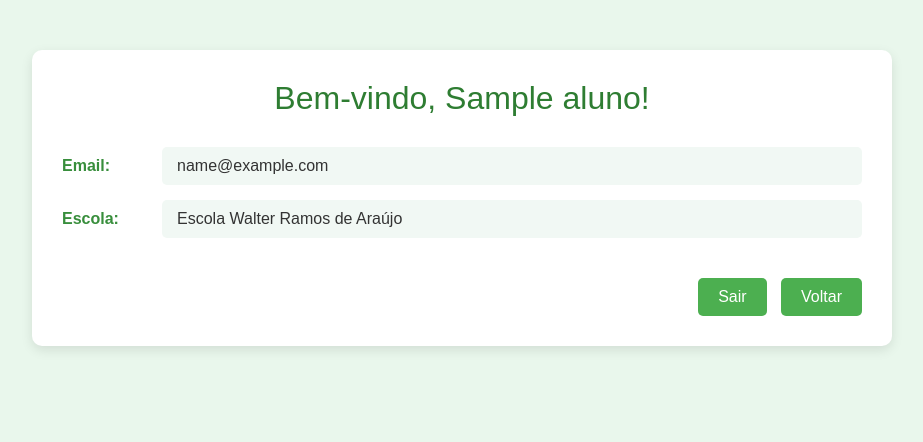
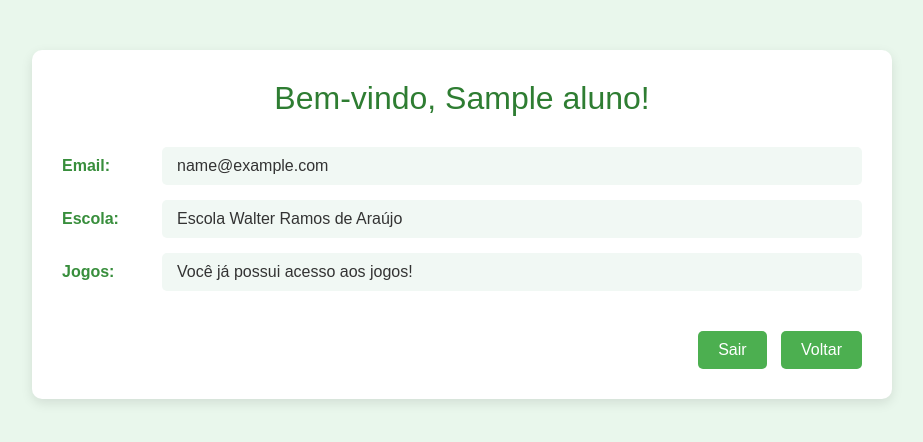
Before and after one commit to joaop064/apresentacao1, a PHP site: page /usuario.php in a window 1280 px wide. Shown: the top 442 px of the page, without its empty margins (178-1101 px from the left). Run offline with PHP 8.4, Linux system fonts and the light colour scheme; the visitor is signed in with stand-in values (Sample User, id 1); data comes from the database, SQL or seed files in the repository; tables that the repository leaves empty hold one stand-in row (values such as "Sample post").

Commit message:
Update usuario.php

```diff
--- a/eco scaling/usuario.php
+++ b/eco scaling/usuario.php
@@ -1,6 +1,5 @@
 <?php
 session_start();
-
 
 if ($_SERVER["REQUEST_METHOD"] === "POST") {
     if (isset($_POST['retornar']) && $_POST['retornar'] === 'retornar') {
@@ -23,6 +22,9 @@ $result = $conexao->query($sql);
 if ($result->num_rows == 1) {
     $usuario = $result->fetch_assoc();
 
+    // Verifica se o aluno comprou os jogos
+    $comprouJogos = $usuario['comprou_jogos'] == 1;
+
     // Buscar nome da escola
     $escola_id = $usuario['escola_id'];
     $sql_escola = "SELECT nome FROM escola WHERE id = '$escola_id'";
@@ -40,6 +42,11 @@ if ($result->num_rows == 1) {
     exit();
 }
 ?>
+<!DOCTYPE html>
+<html lang="pt-br">
+<head>
+  <meta charset="UTF-8">
+  <title>Página do Usuário</title>
   <style>
     body {
       font-family: 'Poppins', sans-serif;
@@ -113,7 +120,6 @@ if ($result->num_rows == 1) {
       background-color: #388e3c;
     }
 
-
     .button-group {
       text-align: right;
       margin-top: 20px;
@@ -121,7 +127,6 @@ if ($result->num_rows == 1) {
   </style>
 </head>
 <body>
-
 
 <div class="user-container">
   <div class="user-header">
@@ -137,6 +142,12 @@ if ($result->num_rows == 1) {
       <div class="info-label">Escola:</div>
       <div class="info-content"><?= htmlspecialchars($nome_escola); ?></div>
     </div>
+    <div class="info-row">
+      <div class="info-label">Jogos:</div>
+      <div class="info-content">
+        <?= $comprouJogos ? 'Você já possui acesso aos jogos!' : 'Você ainda não adquiriu os jogos.'; ?>
+      </div>
+    </div>
   </div>
 
   <div class="button-group">
```
Lines whose indentation alone changed are shown as unchanged.
